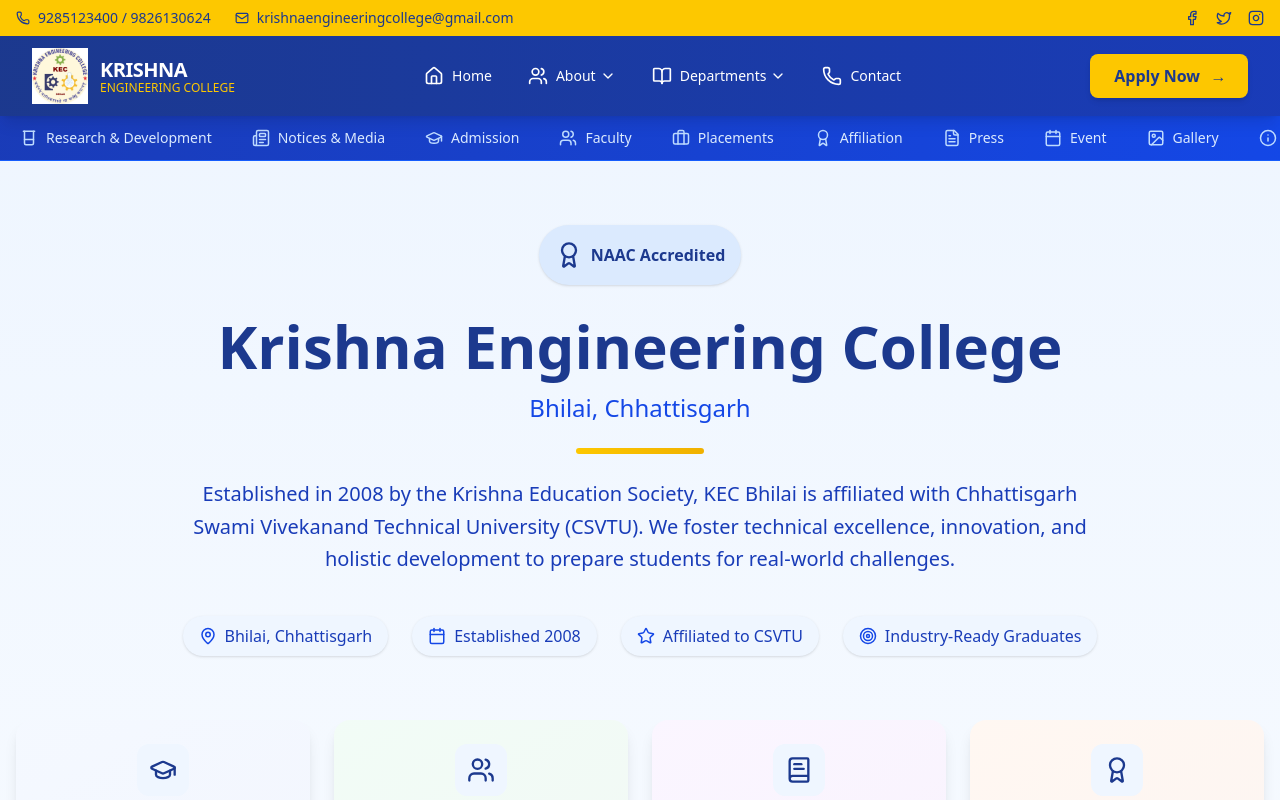
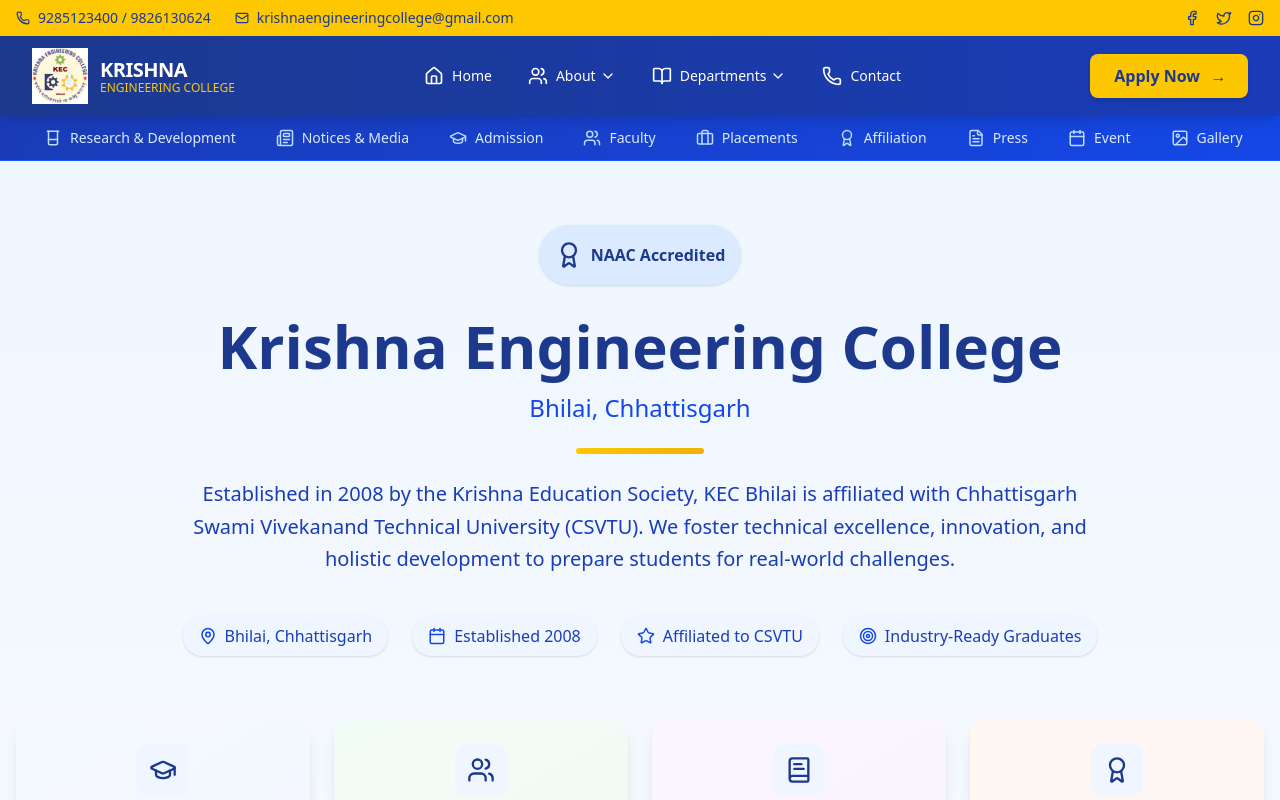
Before and after one commit to Shiv0717/college, a React (Vite) app: page /about in a window 1280 px wide. Shown: the top 800 px of the page. Built offline with nearby package versions, Linux system fonts and the light colour scheme.

Commit message:
Update project files

```diff
--- a/src/components/CategoryMenu.jsx
+++ b/src/components/CategoryMenu.jsx
@@ -1,10 +1,4 @@
-import React, { useState, useRef, useEffect } from "react";
-import { Link } from "react-router-dom";
-import { Swiper, SwiperSlide } from "swiper/react";
-import { Navigation, FreeMode } from "swiper/modules";
-import "swiper/css";
-import "swiper/css/navigation";
-import "swiper/css/free-mode";
+import React, { useState } from "react";
 import {
   Users,
   Building,
@@ -21,55 +15,40 @@
   GraduationCap,
   BookOpen
 } from "lucide-react";
+import { Link } from "react-router-dom";
+
+
 
 const categories = [
-  { name: "Research & Development", path: "/research", icon: Beaker },
-  { name: "Notices & Media", path: "/notice", icon: Newspaper },
-  { name: "Admission", path: "/admission", icon: GraduationCap },
-  { name: "Faculty", path: "/faculty", icon: Users },
-  { name: "Placements", path: "/placements", icon: Briefcase },
-  { name: "Affiliation", path: "/affiliation", icon: Award },
-  { name: "Press", path: "/press", icon: FileText },
-  { name: "Event", path: "/event", icon: Calendar },
-  { name: "Gallery", path: "/gallery", icon: Image },
-  { name: "Mandatory", path: "/mandatory/Mandatory Disclosures_KEC.pdf", icon: Info, isPDF: true },
+  { name: "Research & Development", path: "/research", icon: Beaker },          // Beaker = experiments/research
+  { name: "Notices & Media", path: "/notice", icon: Newspaper },                // Newspaper = announcements
+  { name: "Admission", path: "/admission", icon: GraduationCap },               // GraduationCap = admission/education
+  { name: "Faculty", path: "/faculty", icon: Users },                           // Users = staff/faculty
+  { name: "Placements", path: "/placements", icon: Briefcase },                 // Briefcase = jobs/placements
+  { name: "Affiliation", path: "/affiliation", icon: Award },                   // Award = recognition/affiliation
+  { name: "Press", path: "/press", icon: FileText },                            // FileText = press releases
+  { name: "Event", path: "/event", icon: Calendar },                            // Calendar = events
+  { name: "Gallery", path: "/gallery", icon: Image },                           // Image = gallery/photos
+  { name: "Mandatory", path: "/mandatory/Mandatory Disclosures_KEC.pdf", icon: Info, isPDF: true }, // Info = disclosures
 ];
+
 
 const UniversityMenu = () => {
   const [active, setActive] = useState("About Us");
   const [hovered, setHovered] = useState(null);
-  const swiperRef = useRef(null);
-
-  // Initialize Swiper when component mounts
-  useEffect(() => {
-    if (swiperRef.current && swiperRef.current.swiper) {
-      swiperRef.current.swiper.update();
-    }
-  }, []);
 
   return (
     <div className="bg-gradient-to-r from-blue-800 to-blue-700 shadow-lg border-b border-blue-600">
-      <div className="max-w-9xl mx-auto ">
-        <Swiper
-          ref={swiperRef}
-          modules={[Navigation, FreeMode]}
-          spaceBetween={0}
-          slidesPerView={"auto"}
-          freeMode={true}
-          navigation={{
-            nextEl: ".swiper-button-next",
-            prevEl: ".swiper-button-prev",
-          }}
-          className="university-menu-swiper"
-        >
+      <div className="flex max-w-9xl mx-auto overflow-x-auto px-2 sm:px-6 scrollbar-hide">
         {categories.map((cat) => {
           const IconComponent = cat.icon;
           const isPDF = cat.isPDF;
 
+          // Render <a> tag for PDF links
+          if (isPDF) {
             return (
-              <SwiperSlide key={cat.name} className="!w-auto">
-                {isPDF ? (
               <a
+                key={cat.name}
                 href={cat.path}
                 target="_blank"
                 rel="noopener noreferrer"
@@ -90,12 +69,18 @@
                 />
                 <span>{cat.name}</span>
 
+                {/* Hover effect */}
                 {hovered === cat.name && (
                   <span className="absolute inset-0 bg-white/10 rounded-md transition-all duration-300"></span>
                 )}
               </a>
-                ) : (
+            );
+          }
+
+          // Default React Router Link for other menu items
+          return (
             <Link
+              key={cat.name}
               to={cat.path}
               onClick={() => setActive(cat.name)}
               onMouseEnter={() => setHovered(cat.name)}
@@ -115,50 +100,19 @@
               />
               <span>{cat.name}</span>
 
+              {/* Active indicator bar */}
               {active === cat.name && (
                 <span className="absolute bottom-0 left-0 w-full h-0.5 bg-blue-300 rounded-t-full"></span>
               )}
 
+              {/* Hover effect */}
               {hovered === cat.name && active !== cat.name && (
                 <span className="absolute inset-0 bg-white/10 rounded-md transition-all duration-300"></span>
               )}
             </Link>
-                )}
-              </SwiperSlide>
           );
         })}
-        </Swiper>
-
-        {/* Custom navigation buttons */}
-
       </div>
-
-      <style jsx>{`
-        .university-menu-swiper {
-          padding: 0 30px;
-        }
-        .swiper-button-prev, .swiper-button-next {
-          background: rgba(255, 255, 255, 0.1);
-          width: 30px;
-          height: 100%;
-          top: 0;
-          margin-top: 0;
-          border-radius: 4px;
-          transition: background 0.3s;
-        }
-        .swiper-button-prev:hover, .swiper-button-next:hover {
-          background: rgba(255, 255, 255, 0.2);
-        }
-        .swiper-button-prev {
-          left: 0;
-        }
-        .swiper-button-next {
-          right: 0;
-        }
-        .swiper-button-disabled {
-          opacity: 0.35;
-        }
-      `}</style>
     </div>
   );
 };
```
Lines whose indentation alone changed are shown as unchanged.
